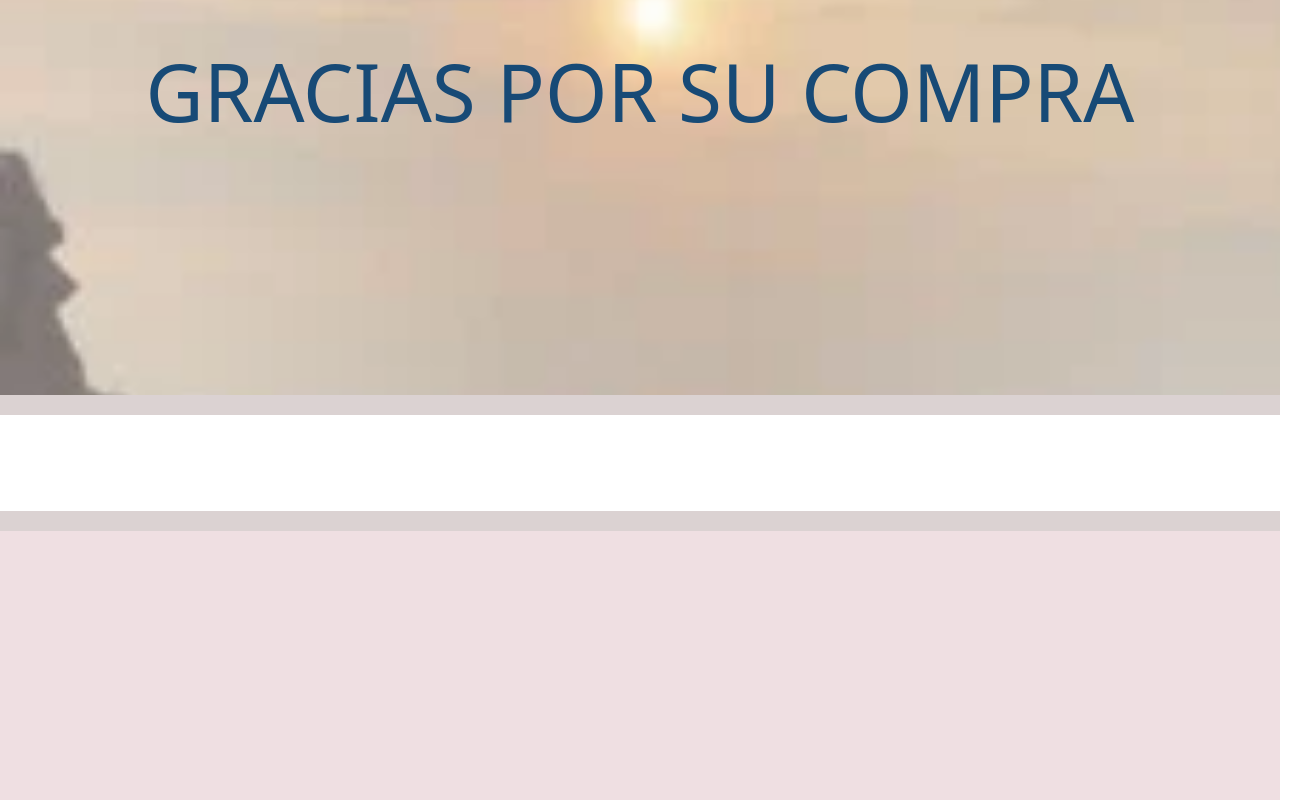
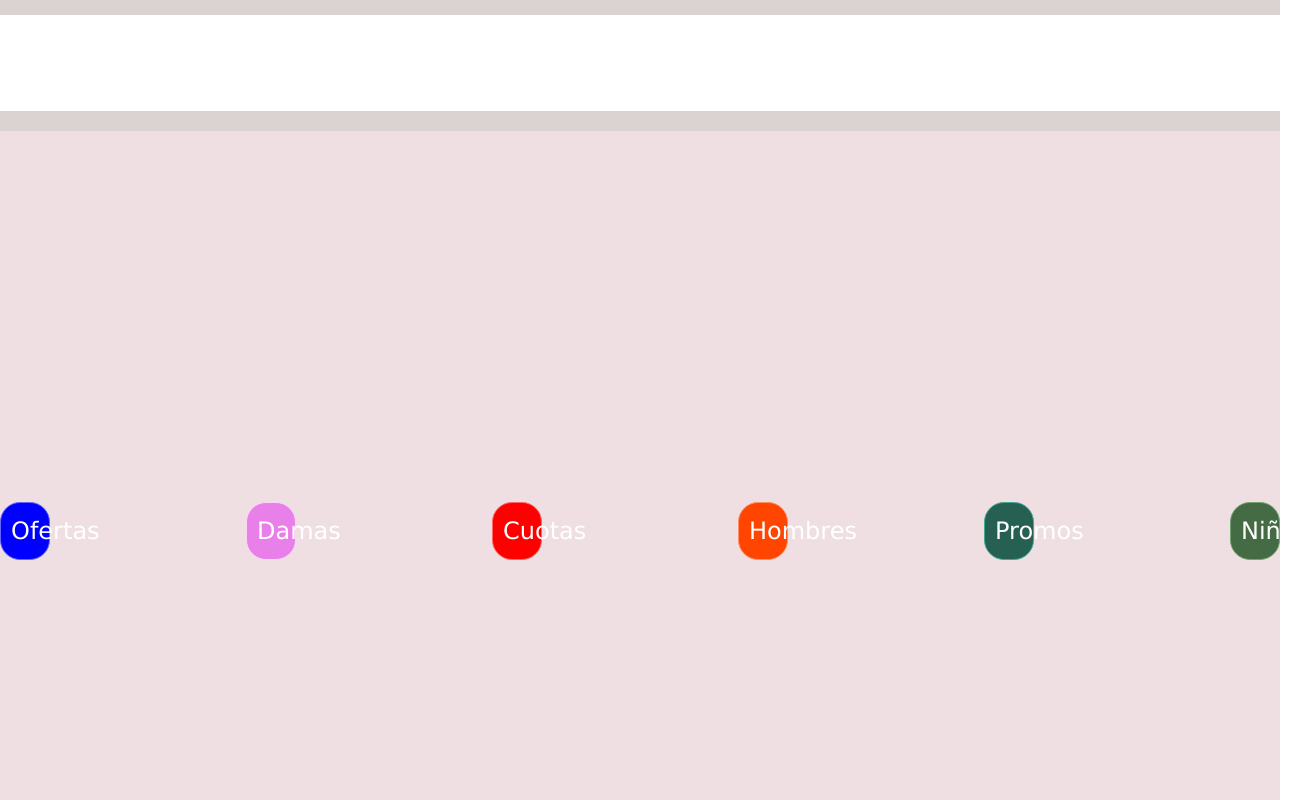
Before and after one commit to Carlosrebechi/Entrega-3_r-g.indumentaria, a website: page index.html in a window 1280 px wide. Shown: the part 4300-5100 px from the top of the page, 1308 px wide, since content can reach past the window. Drawn offline with nearby package versions, Linux system fonts and the light colour scheme; files that its build step writes are made by us from their sources.

Commit message:
finalizando proyecto

```diff
--- a/scss/base/_reset.scss
+++ b/scss/base/_reset.scss
@@ -13,7 +13,8 @@
  p,
  a{
     font-family: Verdana, Geneva, Tahoma, sans-serif;
- }
+
+}
 .header{
     background-color: #f1c7c7;
     padding: 20px;
--- a/scss/base/_utilidades.scss
+++ b/scss/base/_utilidades.scss
@@ -25,12 +25,12 @@
     align-items: center;
     justify-content: space-between;
     min-height: 100vh;
-    max-height: 100%;
+    max-height: 80%;
     flex-wrap: wrap;
     gap: 10px;
     background-color: rgb(239, 223, 226);
     a{
-        width: 150px;
+        width: 50px;
         text-decoration: none;
         font-size: 24px;
         padding: 10px;
--- a/scss/layout/_index.scss
+++ b/scss/layout/_index.scss
@@ -37,7 +37,7 @@
 }
 
 h2 {
-    height: 600px;
+    height: 200px;
     display: flex;
     align-items: center;
     justify-content: center;
```
Also changed, not shown: index.html (+3 -2 lines).
